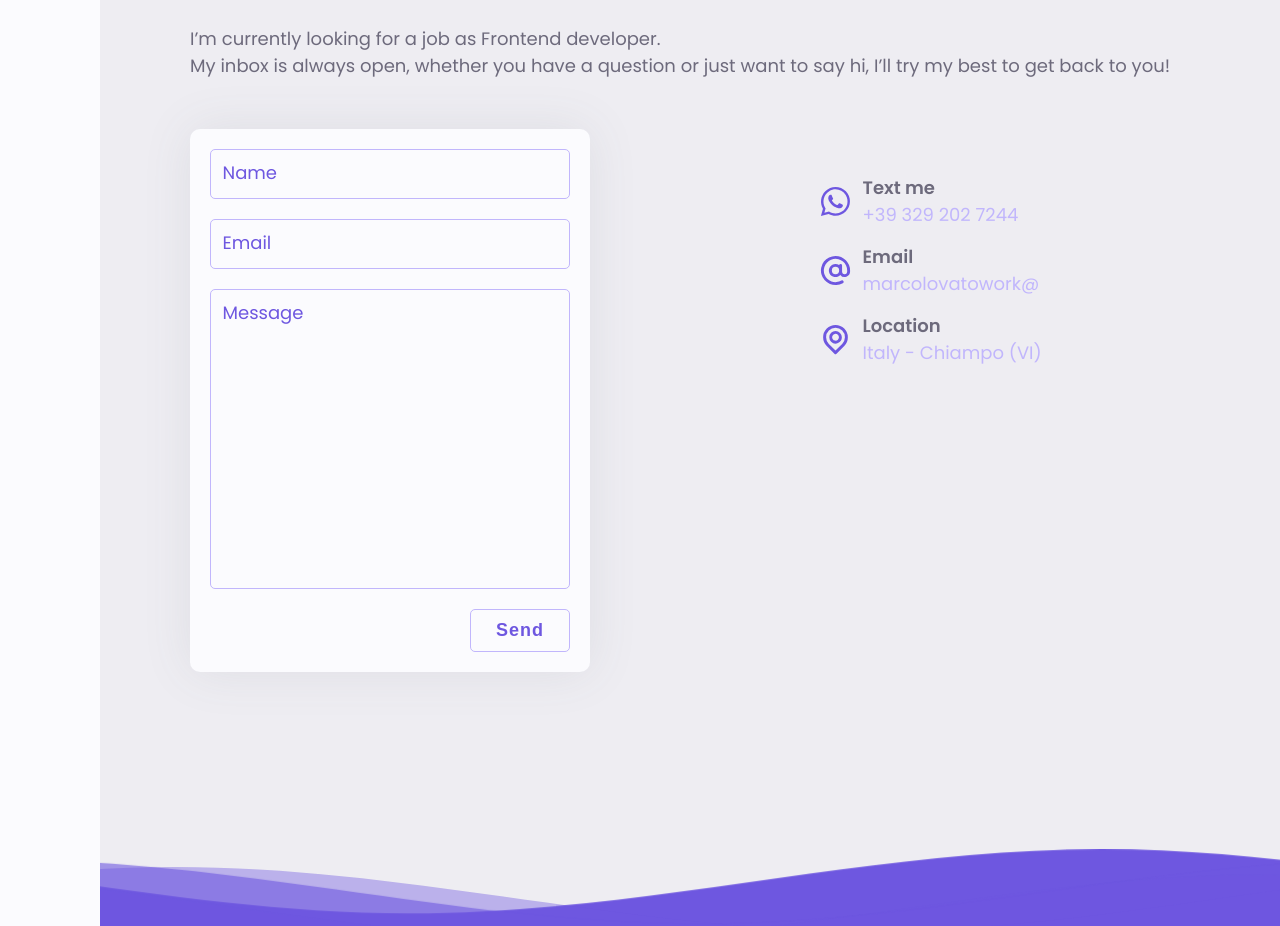
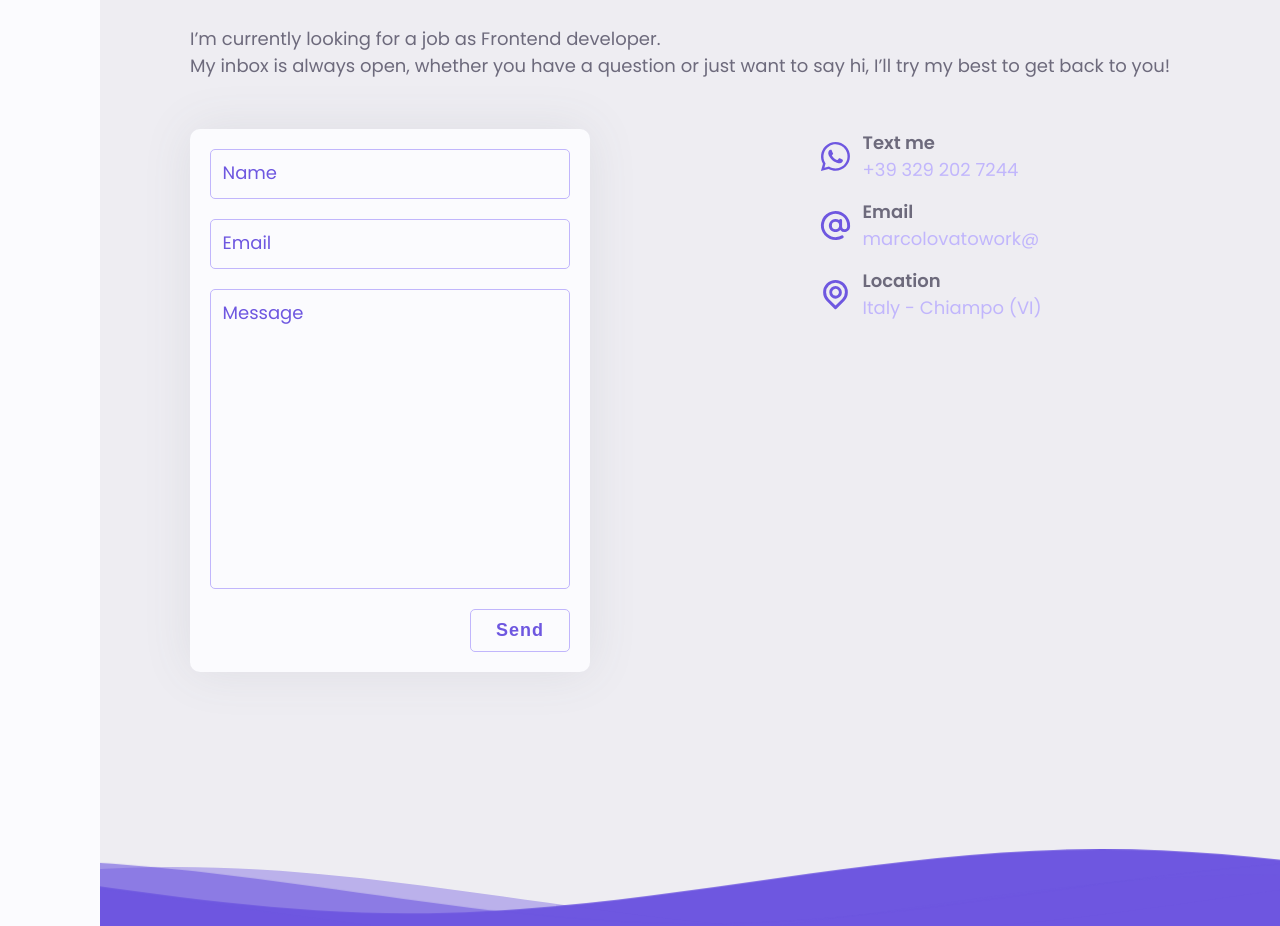
Before and after one commit to Novecento201/Portfolio, a React (Vite) app: page / in a window 1280 px wide. Shown: the part 6840-7766 px from the top of the page. Built offline with nearby package versions, Linux system fonts and the light colour scheme.

Commit message:
Change the margin of the element

```diff
--- a/src/Components/Contact/contact.css
+++ b/src/Components/Contact/contact.css
@@ -52,11 +52,14 @@
     text-align: start;
     grid-area: text;
     margin-bottom: 5rem;
-    /* max-width: 400px; */
   }
   .contact-socials {
     grid-area: ico;
     position: relative;
+    margin-top: 0;
+  }
+  .contact-social:nth-child(1) {
+    margin-top: 0;
   }
 
   .form {
```
